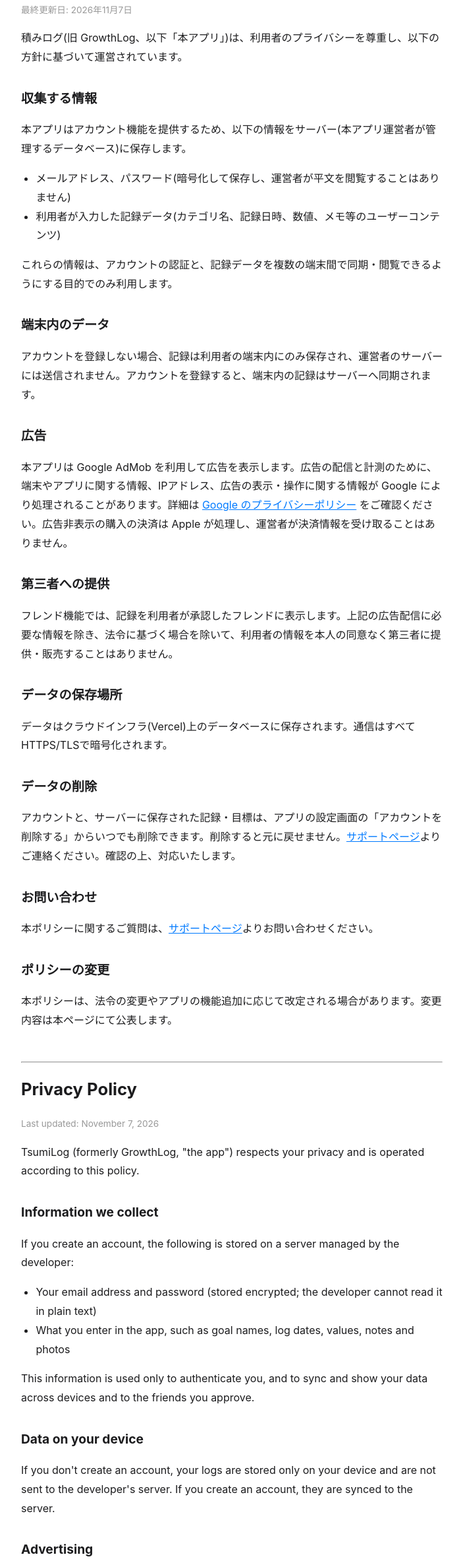
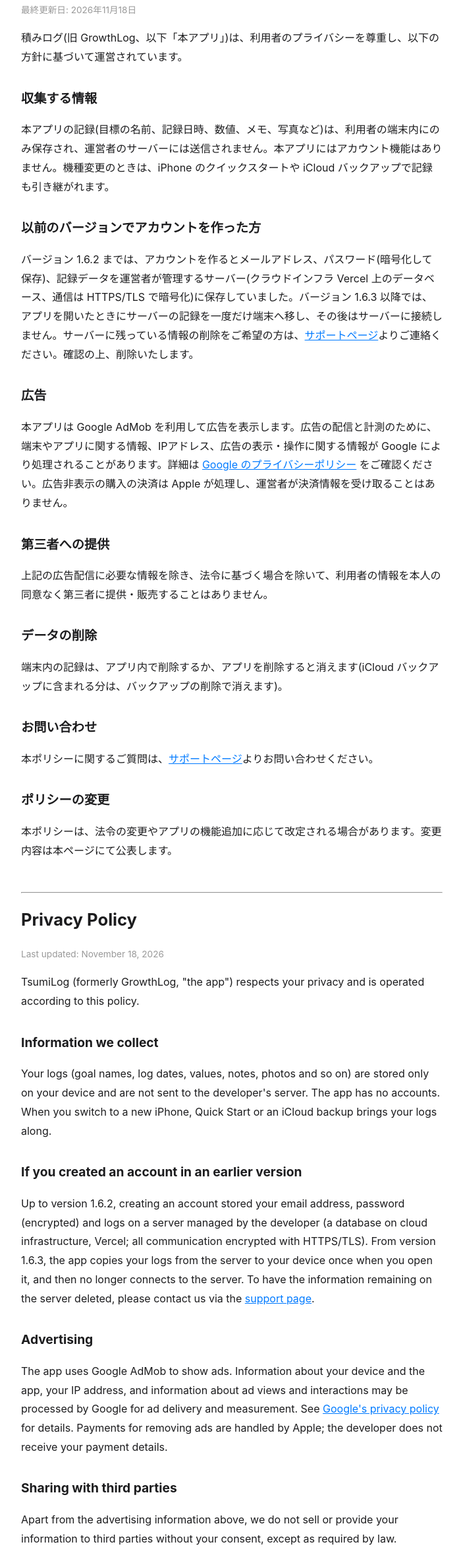
Before and after one commit to hasebe48/growthlog-support, a plain HTML site: page privacy.html in a window 1280 px wide. Shown: the part 181-2550 px from the top of the page at 66% size, without its empty margins (288-991 px from the left). Drawn offline with Linux system fonts and the light colour scheme.

Commit message:
プライバシーポリシー: 1.6.3 でアカウントとフレンドをなくし、記録を端末保存にしたことを反映
Co-Authored-By: Claude Opus 5.5 <noreply@anthropic.com>

```diff
--- a/privacy.html
+++ b/privacy.html
@@ -17,32 +17,24 @@
 <body>
   <nav><a href="index.html">&larr; 積みログ トップ</a> ・ <a href="#english">English</a></nav>
   <h1>プライバシーポリシー</h1>
-  <p class="updated">最終更新日: 2026年11月7日</p>
+  <p class="updated">最終更新日: 2026年11月18日</p>
 
   <p>積みログ(旧 GrowthLog、以下「本アプリ」)は、利用者のプライバシーを尊重し、以下の方針に基づいて運営されています。</p>
 
   <h2>収集する情報</h2>
-  <p>本アプリはアカウント機能を提供するため、以下の情報をサーバー(本アプリ運営者が管理するデータベース)に保存します。</p>
-  <ul>
-    <li>メールアドレス、パスワード(暗号化して保存し、運営者が平文を閲覧することはありません)</li>
-    <li>利用者が入力した記録データ(カテゴリ名、記録日時、数値、メモ等のユーザーコンテンツ)</li>
-  </ul>
-  <p>これらの情報は、アカウントの認証と、記録データを複数の端末間で同期・閲覧できるようにする目的でのみ利用します。</p>
+  <p>本アプリの記録(目標の名前、記録日時、数値、メモ、写真など)は、利用者の端末内にのみ保存され、運営者のサーバーには送信されません。本アプリにはアカウント機能はありません。機種変更のときは、iPhone のクイックスタートや iCloud バックアップで記録も引き継がれます。</p>
 
-  <h2>端末内のデータ</h2>
-  <p>アカウントを登録しない場合、記録は利用者の端末内にのみ保存され、運営者のサーバーには送信されません。アカウントを登録すると、端末内の記録はサーバーへ同期されます。</p>
+  <h2>以前のバージョンでアカウントを作った方</h2>
+  <p>バージョン 1.6.2 までは、アカウントを作るとメールアドレス、パスワード(暗号化して保存)、記録データを運営者が管理するサーバー(クラウドインフラ Vercel 上のデータベース、通信は HTTPS/TLS で暗号化)に保存していました。バージョン 1.6.3 以降では、アプリを開いたときにサーバーの記録を一度だけ端末へ移し、その後はサーバーに接続しません。サーバーに残っている情報の削除をご希望の方は、<a href="support.html">サポートページ</a>よりご連絡ください。確認の上、削除いたします。</p>
 
   <h2>広告</h2>
   <p>本アプリは Google AdMob を利用して広告を表示します。広告の配信と計測のために、端末やアプリに関する情報、IPアドレス、広告の表示・操作に関する情報が Google により処理されることがあります。詳細は <a href="https://policies.google.com/privacy">Google のプライバシーポリシー</a> をご確認ください。広告非表示の購入の決済は Apple が処理し、運営者が決済情報を受け取ることはありません。</p>
 
   <h2>第三者への提供</h2>
-  <p>フレンド機能では、記録を利用者が承認したフレンドに表示します。上記の広告配信に必要な情報を除き、法令に基づく場合を除いて、利用者の情報を本人の同意なく第三者に提供・販売することはありません。</p>
-
-  <h2>データの保存場所</h2>
-  <p>データはクラウドインフラ(Vercel)上のデータベースに保存されます。通信はすべてHTTPS/TLSで暗号化されます。</p>
+  <p>上記の広告配信に必要な情報を除き、法令に基づく場合を除いて、利用者の情報を本人の同意なく第三者に提供・販売することはありません。</p>
 
   <h2>データの削除</h2>
-  <p>アカウントと、サーバーに保存された記録・目標は、アプリの設定画面の「アカウントを削除する」からいつでも削除できます。削除すると元に戻せません。<a href="support.html">サポートページ</a>よりご連絡ください。確認の上、対応いたします。</p>
+  <p>端末内の記録は、アプリ内で削除するか、アプリを削除すると消えます(iCloud バックアップに含まれる分は、バックアップの削除で消えます)。</p>
 
   <h2>お問い合わせ</h2>
   <p>本ポリシーに関するご質問は、<a href="support.html">サポートページ</a>よりお問い合わせください。</p>
@@ -52,25 +44,18 @@
 
   <hr style="margin-top:3em">
   <h1 id="english">Privacy Policy</h1>
-  <p class="updated">Last updated: November 7, 2026</p>
+  <p class="updated">Last updated: November 18, 2026</p>
   <p>TsumiLog (formerly GrowthLog, "the app") respects your privacy and is operated according to this policy.</p>
   <h2>Information we collect</h2>
-  <p>If you create an account, the following is stored on a server managed by the developer:</p>
-  <ul>
-    <li>Your email address and password (stored encrypted; the developer cannot read it in plain text)</li>
-    <li>What you enter in the app, such as goal names, log dates, values, notes and photos</li>
-  </ul>
-  <p>This information is used only to authenticate you, and to sync and show your data across devices and to the friends you approve.</p>
-  <h2>Data on your device</h2>
-  <p>If you don't create an account, your logs are stored only on your device and are not sent to the developer's server. If you create an account, they are synced to the server.</p>
+  <p>Your logs (goal names, log dates, values, notes, photos and so on) are stored only on your device and are not sent to the developer's server. The app has no accounts. When you switch to a new iPhone, Quick Start or an iCloud backup brings your logs along.</p>
+  <h2>If you created an account in an earlier version</h2>
+  <p>Up to version 1.6.2, creating an account stored your email address, password (encrypted) and logs on a server managed by the developer (a database on cloud infrastructure, Vercel; all communication encrypted with HTTPS/TLS). From version 1.6.3, the app copies your logs from the server to your device once when you open it, and then no longer connects to the server. To have the information remaining on the server deleted, please contact us via the <a href="support.html">support page</a>.</p>
   <h2>Advertising</h2>
   <p>The app uses Google AdMob to show ads. Information about your device and the app, your IP address, and information about ad views and interactions may be processed by Google for ad delivery and measurement. See <a href="https://policies.google.com/privacy">Google's privacy policy</a> for details. Payments for removing ads are handled by Apple; the developer does not receive your payment details.</p>
   <h2>Sharing with third parties</h2>
-  <p>Through the friend features, your logs are shown to friends you approve. Apart from the advertising information above, we do not sell or provide your information to third parties without your consent, except as required by law.</p>
-  <h2>Where data is stored</h2>
-  <p>Data is stored in a database on cloud infrastructure (Vercel), which may be located outside your country. All communication is encrypted with HTTPS/TLS.</p>
+  <p>Apart from the advertising information above, we do not sell or provide your information to third parties without your consent, except as required by law.</p>
   <h2>Deleting your data</h2>
-  <p>You can delete your account and the logs and goals stored on the server at any time from Delete Account in the app's Settings. This can't be undone.</p>
+  <p>Logs on your device are removed when you delete them in the app or delete the app (copies in an iCloud backup are removed when you delete that backup).</p>
   <h2>Contact</h2>
   <p>For questions about this policy, please use the <a href="support.html">support page</a>.</p>
   <h2>Changes to this policy</h2>
```
Also changed, not shown: support.html (+2 -2 lines).
